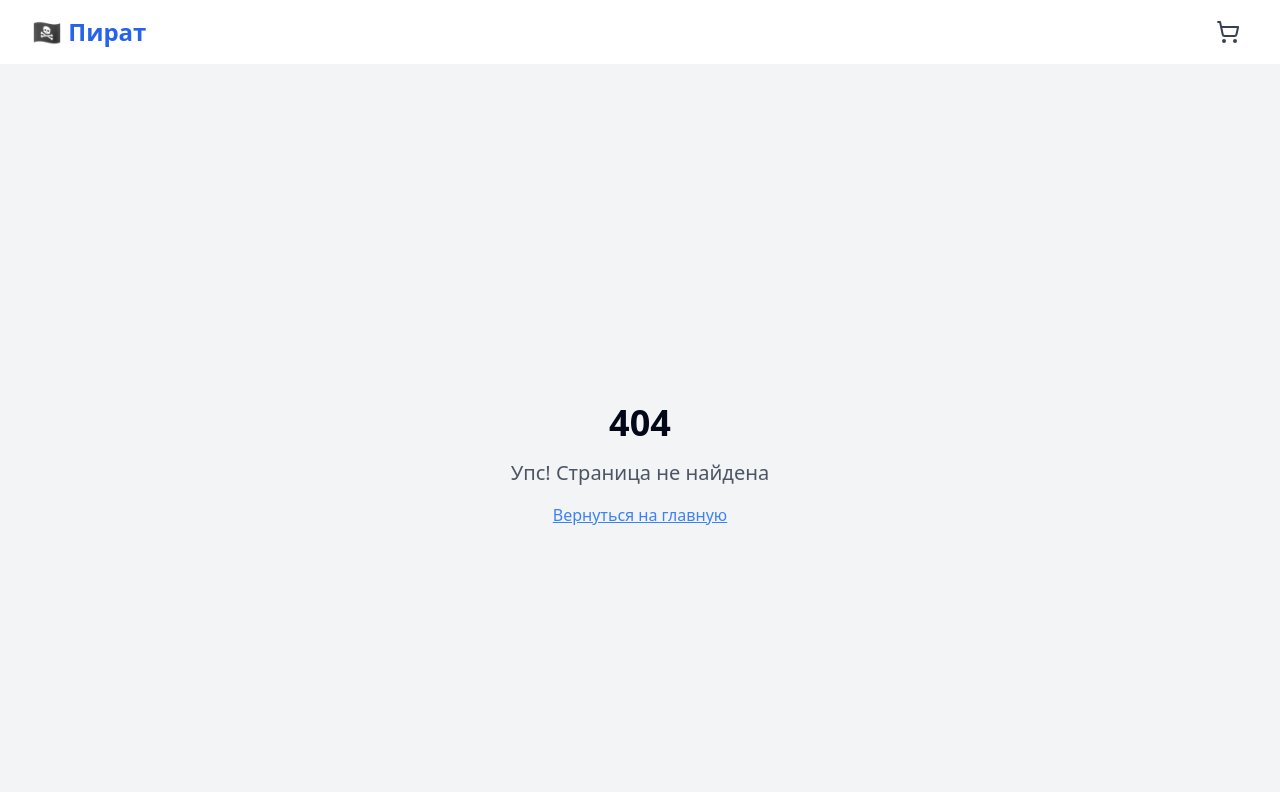
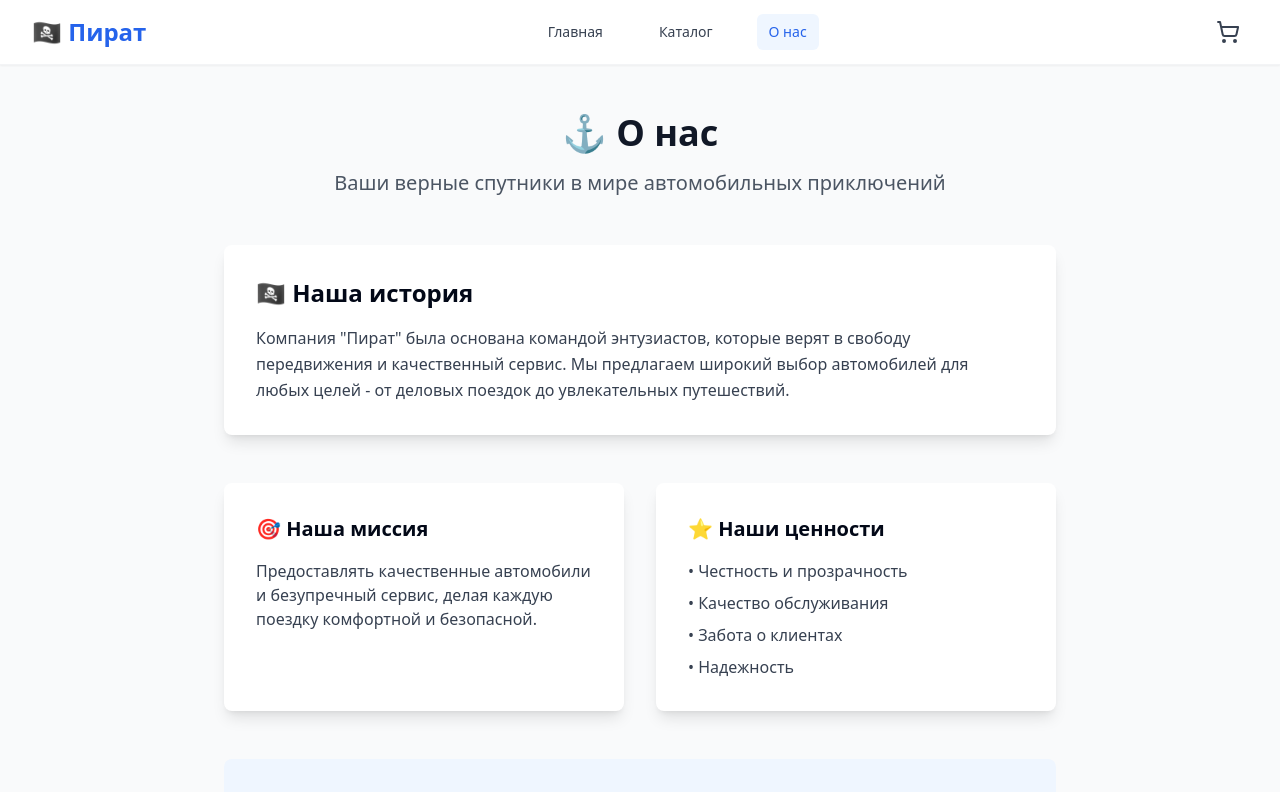
Before and after one commit to pr-poehali-dev/pirate-car-dealership, a React (Vite) app: page /about in a window 1280 px wide. Before the commit this address had no page. Shown: the top 792 px of the page. Built offline with nearby package versions, Linux system fonts and the light colour scheme.

Commit message:
Добавить навигационное меню в шапку

```diff
--- a/src/App.tsx
+++ b/src/App.tsx
@@ -2,6 +2,8 @@ import { BrowserRouter as Router, Routes, Route } from "react-router-dom";
 import { Toaster } from "@/components/ui/toaster";
 import Header from "@/components/Header";
 import Index from "@/pages/Index";
+import Catalog from "@/pages/Catalog";
+import About from "@/pages/About";
 import NotFound from "@/pages/NotFound";
 
 function App() {
@@ -12,6 +14,8 @@ function App() {
         <main>
           <Routes>
             <Route path="/" element={<Index />} />
+            <Route path="/catalog" element={<Catalog />} />
+            <Route path="/about" element={<About />} />
             <Route path="*" element={<NotFound />} />
           </Routes>
         </main>
--- a/src/components/Header.tsx
+++ b/src/components/Header.tsx
@@ -1,9 +1,17 @@
+import { Link, useLocation } from "react-router-dom";
 import Icon from "@/components/ui/icon";
 import { useCart } from "@/hooks/useCart";
 
 const Header = () => {
   const { getTotalItems } = useCart();
   const totalItems = getTotalItems();
+  const location = useLocation();
+
+  const navigation = [
+    { name: "Главная", href: "/" },
+    { name: "Каталог", href: "/catalog" },
+    { name: "О нас", href: "/about" },
+  ];
 
   return (
     <header className="bg-white shadow-sm border-b border-gray-100">
@@ -11,10 +19,29 @@ const Header = () => {
         <div className="flex justify-between items-center h-16">
           {/* Logo */}
           <div className="flex items-center">
-            <h1 className="text-2xl font-bold text-gray-900">
-              🏴‍☠️ <span className="text-blue-600">Пират</span>
-            </h1>
+            <Link to="/" className="flex items-center">
+              <h1 className="text-2xl font-bold text-gray-900">
+                🏴‍☠️ <span className="text-blue-600">Пират</span>
+              </h1>
+            </Link>
           </div>
+
+          {/* Navigation */}
+          <nav className="hidden md:flex space-x-8">
+            {navigation.map((item) => (
+              <Link
+                key={item.name}
+                to={item.href}
+                className={`px-3 py-2 rounded-md text-sm font-medium transition-colors ${
+                  location.pathname === item.href
+                    ? "text-blue-600 bg-blue-50"
+                    : "text-gray-700 hover:text-blue-600 hover:bg-gray-50"
+                }`}
+              >
+                {item.name}
+              </Link>
+            ))}
+          </nav>
 
           {/* Cart */}
           <div className="flex items-center">
--- /dev/null
+++ b/src/pages/About.tsx
@@ -0,0 +1,55 @@
+const About = () => {
+  return (
+    <div className="max-w-4xl mx-auto px-4 sm:px-6 lg:px-8 py-12">
+      <div className="text-center mb-12">
+        <h1 className="text-4xl font-bold text-gray-900 mb-4">⚓ О нас</h1>
+        <p className="text-xl text-gray-600">
+          Ваши верные спутники в мире автомобильных приключений
+        </p>
+      </div>
+
+      <div className="space-y-12">
+        <div className="bg-white rounded-lg shadow-lg p-8">
+          <h2 className="text-2xl font-bold mb-4">🏴‍☠️ Наша история</h2>
+          <p className="text-gray-700 leading-relaxed">
+            Компания "Пират" была основана командой энтузиастов, которые верят в
+            свободу передвижения и качественный сервис. Мы предлагаем широкий
+            выбор автомобилей для любых целей - от деловых поездок до
+            увлекательных путешествий.
+          </p>
+        </div>
+
+        <div className="grid md:grid-cols-2 gap-8">
+          <div className="bg-white rounded-lg shadow-lg p-8">
+            <h3 className="text-xl font-bold mb-4">🎯 Наша миссия</h3>
+            <p className="text-gray-700">
+              Предоставлять качественные автомобили и безупречный сервис, делая
+              каждую поездку комфортной и безопасной.
+            </p>
+          </div>
+
+          <div className="bg-white rounded-lg shadow-lg p-8">
+            <h3 className="text-xl font-bold mb-4">⭐ Наши ценности</h3>
+            <ul className="text-gray-700 space-y-2">
+              <li>• Честность и прозрачность</li>
+              <li>• Качество обслуживания</li>
+              <li>• Забота о клиентах</li>
+              <li>• Надежность</li>
+            </ul>
+          </div>
+        </div>
+
+        <div className="bg-blue-50 rounded-lg p-8 text-center">
+          <h3 className="text-2xl font-bold mb-4">📞 Свяжитесь с нами</h3>
+          <div className="space-y-2 text-gray-700">
+            <p>Телефон: +7 (xxx) xxx-xx-xx</p>
+            <p>Email: info@pirat-auto.ru</p>
+            <p>Адрес: г. Москва, ул. Морская, д. 1</p>
+          </div>
+        </div>
+      </div>
+    </div>
+  );
+};
+
+export default About;
--- /dev/null
+++ b/src/pages/Catalog.tsx
@@ -0,0 +1,41 @@
+const Catalog = () => {
+  return (
+    <div className="max-w-7xl mx-auto px-4 sm:px-6 lg:px-8 py-12">
+      <div className="text-center mb-12">
+        <h1 className="text-4xl font-bold text-gray-900 mb-4">
+          🚗 Каталог автомобилей
+        </h1>
+        <p className="text-xl text-gray-600">
+          Найдите идеальный автомобиль для ваших приключений
+        </p>
+      </div>
+
+      <div className="grid grid-cols-1 md:grid-cols-2 lg:grid-cols-3 gap-8">
+        {[1, 2, 3, 4, 5, 6].map((item) => (
+          <div
+            key={item}
+            className="bg-white rounded-lg shadow-lg overflow-hidden"
+          >
+            <div className="h-48 bg-gradient-to-r from-blue-500 to-purple-600"></div>
+            <div className="p-6">
+              <h3 className="text-xl font-semibold mb-2">Автомобиль {item}</h3>
+              <p className="text-gray-600 mb-4">
+                Описание автомобиля и его характеристики
+              </p>
+              <div className="flex justify-between items-center">
+                <span className="text-2xl font-bold text-blue-600">
+                  ₽ 25,000
+                </span>
+                <button className="bg-blue-600 text-white px-4 py-2 rounded-lg hover:bg-blue-700 transition-colors">
+                  Подробнее
+                </button>
+              </div>
+            </div>
+          </div>
+        ))}
+      </div>
+    </div>
+  );
+};
+
+export default Catalog;
```
